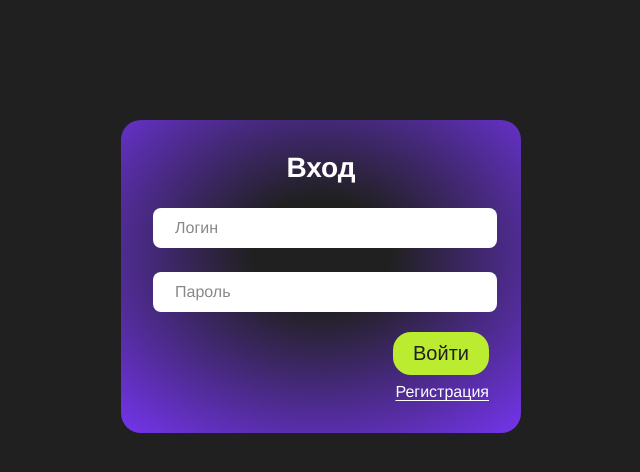
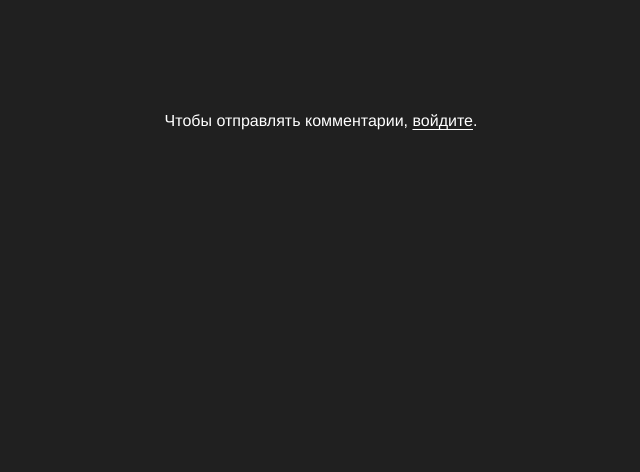
Before and after one commit to TimofeyOrekhov/webdev-dom-homework-hw, a website with bundled scripts: page index.html in a window 1280 px wide. Shown: the whole page, without its empty margins (319-959 px from the left). Built offline with nearby package versions, Linux system fonts and the light colour scheme; no server answers.

Commit message:
Обновлен интерфейс аутентификации: удалена кнопка выхода, добавлен текстовый промпт для входа и ссылка на выход. Логика отображения форм изменена в зависимости от статуса пользователя.

```diff
--- a/index.html
+++ b/index.html
@@ -76,20 +76,15 @@
                 </form>
             </div>
             <div id="main-content">
-                <button
-                    id="logout-btn"
-                    class="add-form-button"
-                    style="
-                        display: none;
-                        float: right;
-                        margin-bottom: 16px;
-                        background: #7334ea;
-                        color: #fff;
-                    "
+                <ul class="comments" id="commentsList"></ul>
+                <div
+                    id="login-prompt"
+                    style="display: none; text-align: center; margin-top: 32px"
                 >
-                    Выйти
-                </button>
-                <ul class="comments" id="commentsList"></ul>
+                    Чтобы отправлять комментарии,
+                    <span id="login-prompt-link" class="link-btn">войдите</span
+                    >.
+                </div>
                 <div class="add-form">
                     <input
                         type="text"
@@ -110,6 +105,9 @@
                         </button>
                     </div>
                 </div>
+                <div style="text-align: right; margin-top: 16px">
+                    <span id="logout-link" class="link-btn">Выйти</span>
+                </div>
             </div>
         </div>
     </body>
--- a/index.js
+++ b/index.js
@@ -45,7 +45,16 @@ function showAuthForms(type = 'login') {
 function showMain() {
     document.getElementById('auth-block').style.display = 'none'
     document.getElementById('main-content').style.display = 'block'
-    document.getElementById('logout-btn').style.display = 'block'
+    const user = getUser()
+    if (user) {
+        document.querySelector('.add-form').style.display = 'block'
+        document.getElementById('login-prompt').style.display = 'none'
+        document.getElementById('logout-link').style.display = 'inline-block'
+    } else {
+        document.querySelector('.add-form').style.display = 'none'
+        document.getElementById('login-prompt').style.display = 'block'
+        document.getElementById('logout-link').style.display = 'none'
+    }
 }
 
 document.addEventListener('DOMContentLoaded', () => {
@@ -53,7 +62,15 @@ document.addEventListener('DOMContentLoaded', () => {
     if (user) {
         initApp()
     } else {
-        showAuthForms('login')
+        document.getElementById('loader').style.display = 'block'
+        document.getElementById('main-content').style.display = 'none'
+        getComments().then((comments) => {
+            updateComments(comments)
+            renderComments()
+            showMain()
+            document.getElementById('loader').style.display = 'none'
+            document.getElementById('main-content').style.display = 'block'
+        })
     }
 
     // Переключение между формами
@@ -70,7 +87,6 @@ document.addEventListener('DOMContentLoaded', () => {
             .value.trim()
         try {
             await login(loginValue, passwordValue)
-            showMain()
             initApp()
         } catch (err) {
             alert(err.message)
@@ -88,17 +104,18 @@ document.addEventListener('DOMContentLoaded', () => {
             .value.trim()
         try {
             await registration(loginValue, passwordValue, nameValue)
-            showMain()
             initApp()
         } catch (err) {
             alert(err.message)
         }
     }
-    // Выход
-    document.getElementById('logout-btn').onclick = () => {
+
+    document.getElementById('logout-link').onclick = () => {
         clearAuth()
         showAuthForms('login')
     }
+    document.getElementById('login-prompt-link').onclick = () =>
+        showAuthForms('login')
 })
 
 console.log('It works!')
--- a/js/api.js
+++ b/js/api.js
@@ -1,4 +1,4 @@
-const BASE_URL = 'https://wedev-api.sky.pro/api/v2/Orekhov/comments'
+const BASE_URL = 'https://wedev-api.sky.pro/api/v2/OrekhovTimofey/comments'
 const loginHost = 'https://wedev-api.sky.pro/api/user/login'
 const registrationHost = 'https://wedev-api.sky.pro/api/user'
 let token = ''
--- a/styles.css
+++ b/styles.css
@@ -228,3 +228,9 @@ a:hover, .delete-button:hover {
 .auth-form.hidden {
   display: none !important;
 }
+
+#logout-btn {
+  position: static;
+  margin: 32px 32px 0 auto;
+  display: block;
+}
```
